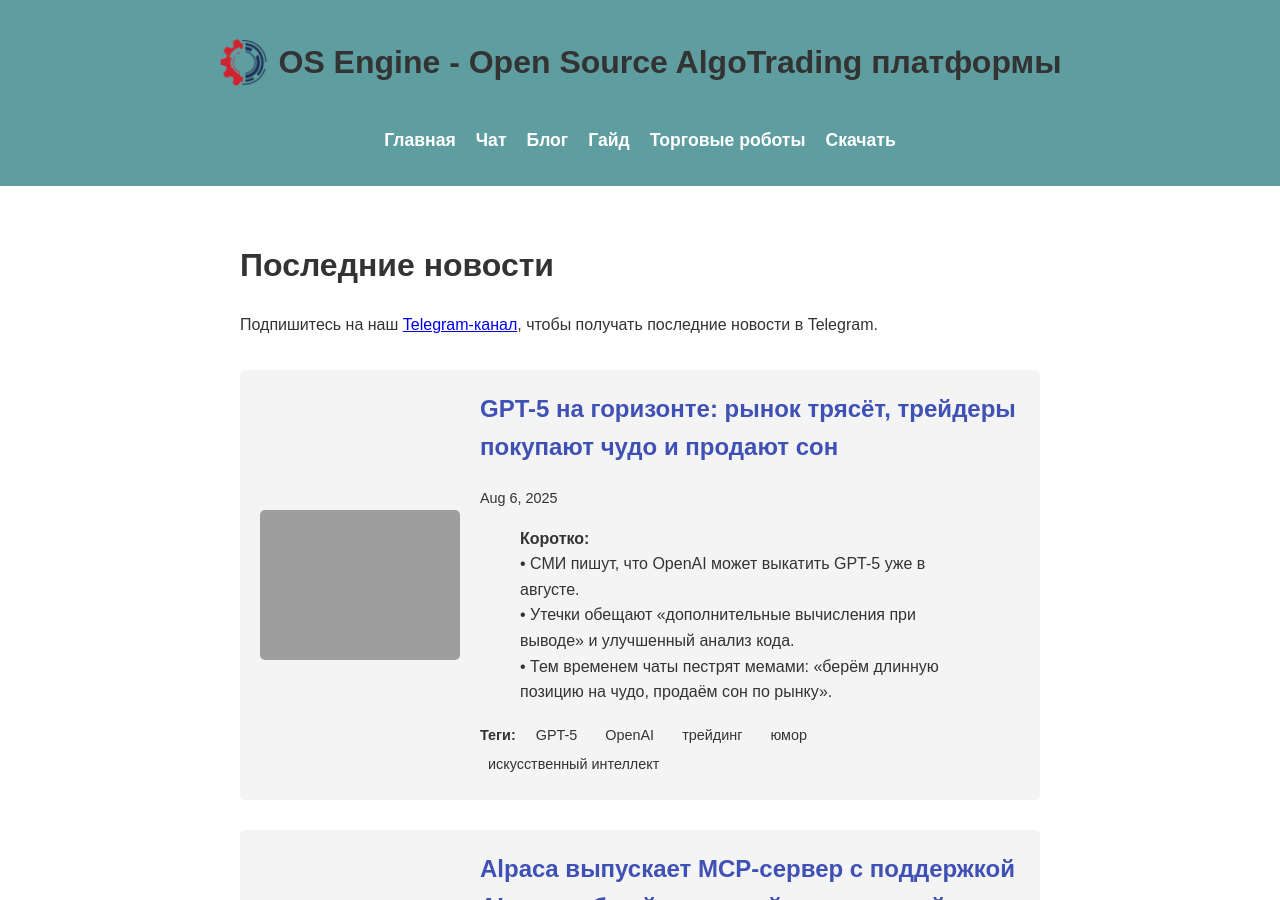
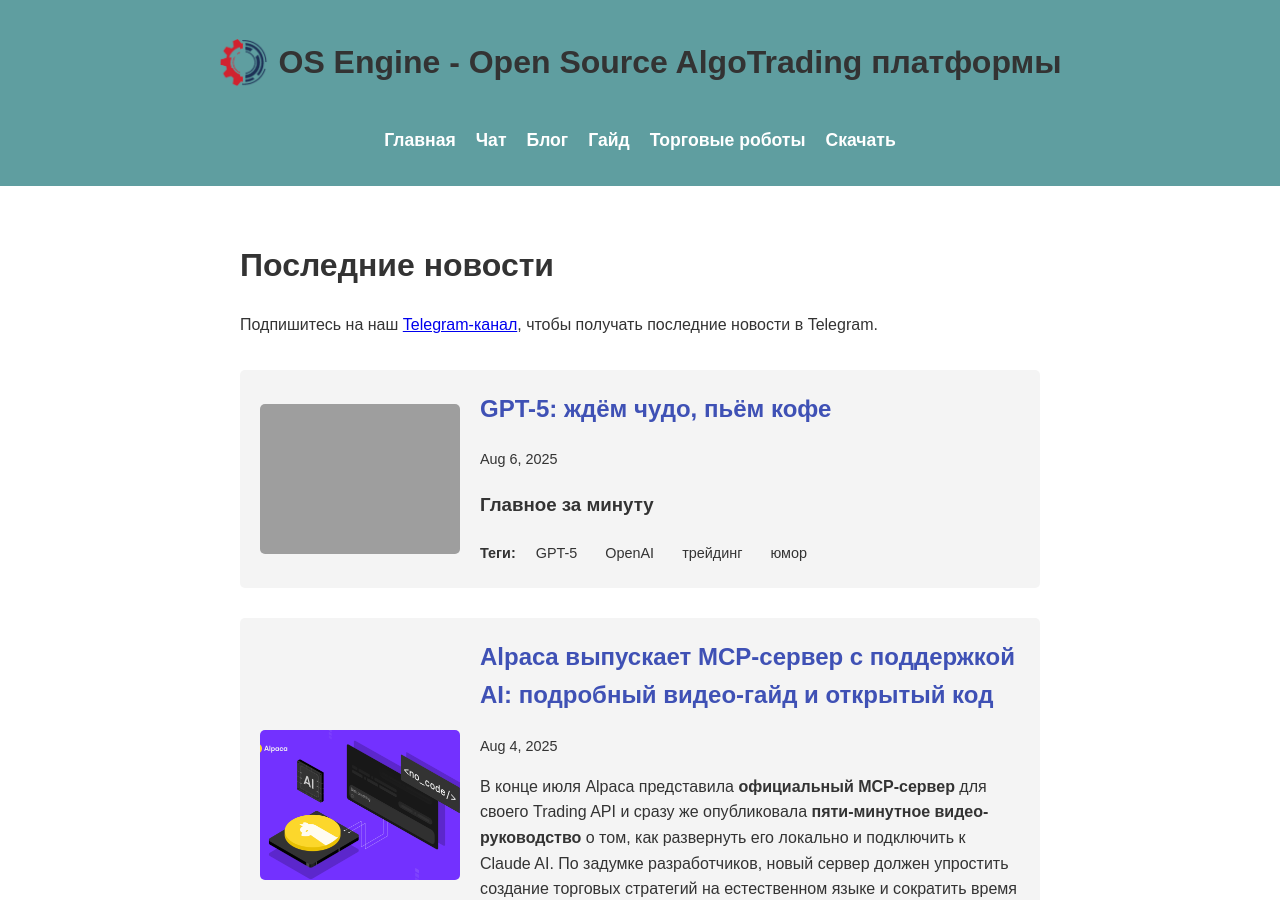
Before and after one commit to osaengine/osaengine.github.io, a Jekyll site: the page built from blog/index.html, in a window 1280 px wide and 900 px high. Built offline with Jekyll 4.4.1, drawn with Linux system fonts in a browser that asks for light colours; the list of posts is cut into pages by our own code; some of the changed lines change nothing that is shown; grey boxes are pictures that could not be loaded.

Commit message:
новость

```diff
--- a/_posts/2025-08-06-gpt-5.md
+++ b/_posts/2025-08-06-gpt-5.md
@@ -1,61 +1,38 @@
 ---
 layout: post
-title: "GPT-5 на горизонте: рынок трясёт, трейдеры покупают чудо и продают сон"
-description: "Слухи о скором релизе GPT-5 превращают AI-сообщество в биржу эмоций: одни открывают длинные позиции на надежду, другие спешно страхуются защитными ордерами. Разбираемся, что известно, чего опасаться и как не впасть в эйфорию раньше времени."
+title: "GPT-5: ждём чудо, пьём кофе"
+description: "Коротко о главном: когда выйдет, чего бояться и как не залить депозит."
 date: 2025-08-06
 image: /assets/images/blog/gpt5_trading_meme_ru.png
-tags: [GPT-5, OpenAI, трейдинг, юмор, искусственный интеллект]
+tags: [GPT-5, OpenAI, трейдинг, юмор]
 ---
 
-> **Коротко:**
-> • СМИ пишут, что OpenAI может выкатить GPT-5 уже в августе.
-> • Утечки обещают «дополнительные вычисления при выводе» и улучшенный анализ кода.
-> • Тем временем чаты пестрят мемами: «берём длинную позицию на чудо, продаём сон по рынку».
+### Главное за минуту
+
+- СМИ шепчут: GPT-5 может появиться уже в августе. Или чуть позже.
+- Утечки обещают: «умнее, быстрее, прожорливее к железу».
+- В чатах паника: «продаём сон, покупаем чудо» ☕🚀.
 
 ---
 
-## 1. Слухи и факты — зачем все так взбудоражены
+### Почему все на нервах
 
-| Источник | Что сообщают | Как реагирует рынок |
-|----------|--------------|---------------------|
-| Деловая пресса | «Премьера в середине – конце августа» | Частные инвесторы скупают видеокарты «на всякий случай» |
-| Инсайдеры под подпиской о неразглашении | «Скачок мощности может быть не столь резким» | Фонды строят позиции через опционы на волатильность |
-| Тех-порталы | «Возможны переносы из-за проверок безопасности» | Венчурные чаты ставят защитные ордера на энтузиазм |
-| Сам Сэм Альтман | «Может быть непросто» | Комментаторы спорят, то ли это бычий сигнал, то ли медвежий |
+1. **Никто не хочет опоздать.** Вдруг GPT-5 выйдет, а ты ещё на 4-ке.
+2. **Страх устареть.** Новый ИИ может сделать твой проект «вчерашним».
+3. **Цена видеокарт.** RTX снова в дефиците — спасибо, слухи!
 
 ---
 
-## 2. Биржевой термометр настроений
+### Что делать (и чего не делать)
 
-| Участник | Позиция | Типичный крик в чате |
-|----------|---------|----------------------|
-| **Частные инвесторы** | 130 % в длинных позициях | «Заложу собаку ради RTX 9090, вдруг GPT-5 будет локальным!» |
-| **Квант-фонды** | Нейтрально-хеджированная | «Если правда про дополнительные вычисления, держим стрэддлы на NVIDIA» |
-| **Венчурные ангелы** | Осторожный оптимизм | «Пивотим стартап под GPT-5, даже если он выйдет GPT-6» |
-| **Создатели мемов** | «Пан — или пропал» | «Покупаю чудо, продаю кофе – 🚀🚀» |
+| Делай                   | Не делай                        |
+|-------------------------|---------------------------------|
+| Сохраняй спокойствие    | Не закладывай кота ради RTX     |
+| Ставь уведомления, а не «all-in» | Не верь каждой дате из Твиттера  |
+| Диверсифицируй идеи     | Не пиши презентацию «под GPT-5», пока его нет |
 
 ---
 
-## 3. Чем это грозит вашему портфелю (и нервам)
+### Вывод
 
-1. **Корпорации**: сложные цепочки RAG могут устареть за ночь — готовьте бюджет на адаптацию.
-2. **Стартапы**: если ключевой продукт строился вокруг GPT-4, возможен «обвал уникальности» — нужен план B.
-3. **Промпт-фрилансеры**: клиенты могут «заморозить проект до выхода пятёрки».
-4. **Мем-трейдеры**: маржин-колл никто не отменял, даже ради святого GPT-5.
-
----
-
-## 4. Как не продать почку раньше времени
-
-* **Не верьте единственной дате** — поставьте уведомления, а не жизненно важные лимит-ордера.
-* **Дозируйте эйфорию**: кофе-фьючерсы и мелатонин спасают, когда релиз снова переносят.
-* **Ведите журнал решений** — пригодится, чтобы потом хвастаться прозорливостью (или учиться на ошибках).
-* **Не инвестиционный совет** — но ограничение убытков ещё никому не мешало.
-
----
-
-## 5. Итог
-
-GPT-5 одновременно уже изменил мир **и** ещё не вышел. Пока мы в подвешенном состоянии «чуда Шрёдингера», стоит держать руки подальше от кнопки «всё-всё-всё купить» и не забывать про здоровый скепсис.
-
-Оставайтесь бодрыми, торгуйте разумно — и увидимся в комментариях, когда туман рассеется (или когда выкупим последнюю в мире H100).
+GPT-5 может оказаться супергероем или обычным апдейтом. Пока релиза нет — спим спокойно, пьём воду и проверяем стоп-лосс. Финиш! ✨
```
